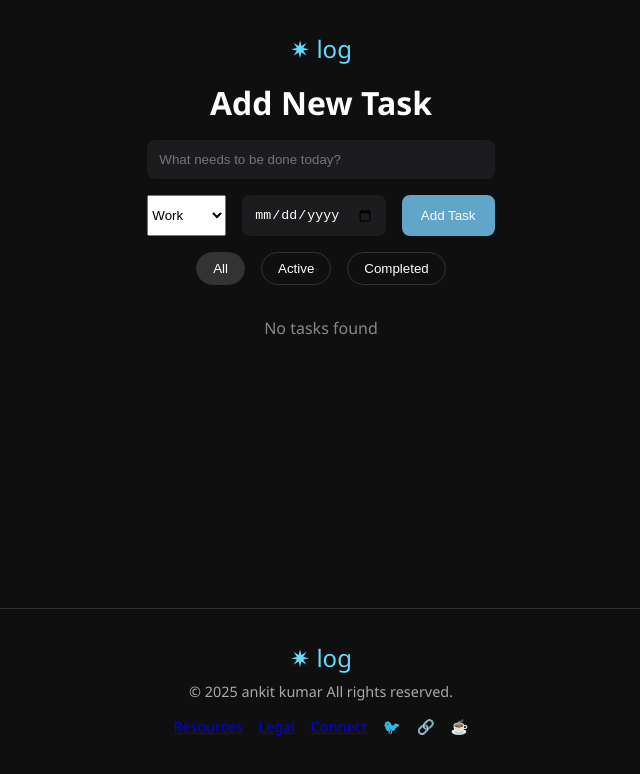
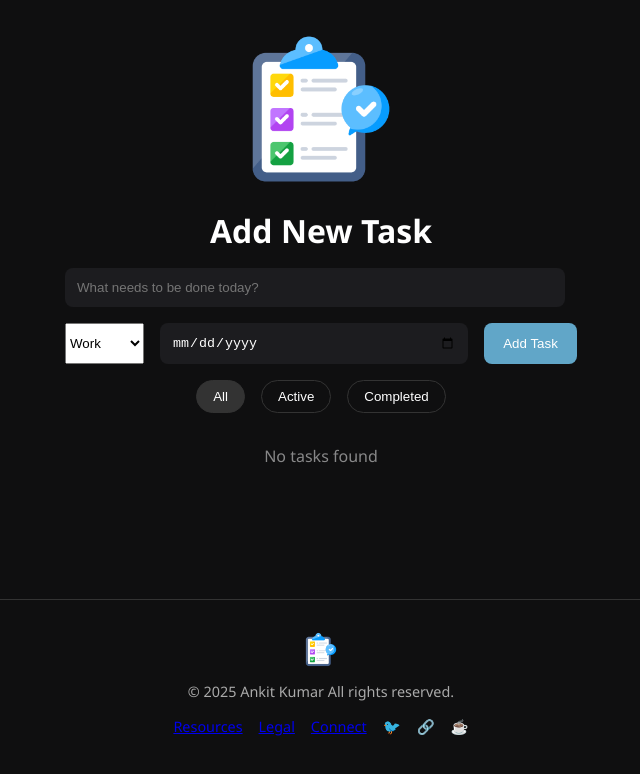
Before and after one commit to ANKIT27/app-hub, a React (Vite) app in the folder apps/todo-app/: page / in a window 1280 px wide. Shown: the top 774 px of the page, without its empty margins (319-959 px from the left). Built offline with nearby package versions, Linux system fonts and the light colour scheme.

Commit message:
Changed images to reflect logo

```diff
--- a/apps/todo-app/src/App.tsx
+++ b/apps/todo-app/src/App.tsx
@@ -88,7 +88,9 @@ useEffect(() => {
   return (
     <div className="app-container">
       <header className="header">
-        <div className="logo">✷ log</div>
+        <div className="logo" >
+          <img src="/icon.png" alt="to do image" title='to doooo' style={{width: '30%', height: 'auto'}}/>
+          </div>
         <h1>{editId ? 'Edit Task' : 'Add New Task'}</h1>
 
         <div className="input-row" style={{ flexDirection: 'column', gap: '1rem' }}>
@@ -170,8 +172,8 @@ useEffect(() => {
       </main>
 
       <footer className="footer">
-        <div className="logo">✷ log</div>
-        <div>© 2025 ankit kumar All rights reserved.</div>
+        <div className="logo"><img src="/icon.png" alt="to do image" title='to doooo' style={{width: '3%', height: 'auto'}}/></div>
+        <div>© 2025 Ankit Kumar All rights reserved.</div>
         <div className="footer-links">
           <a href="#">Resources</a>
           <a href="#">Legal</a>
```
